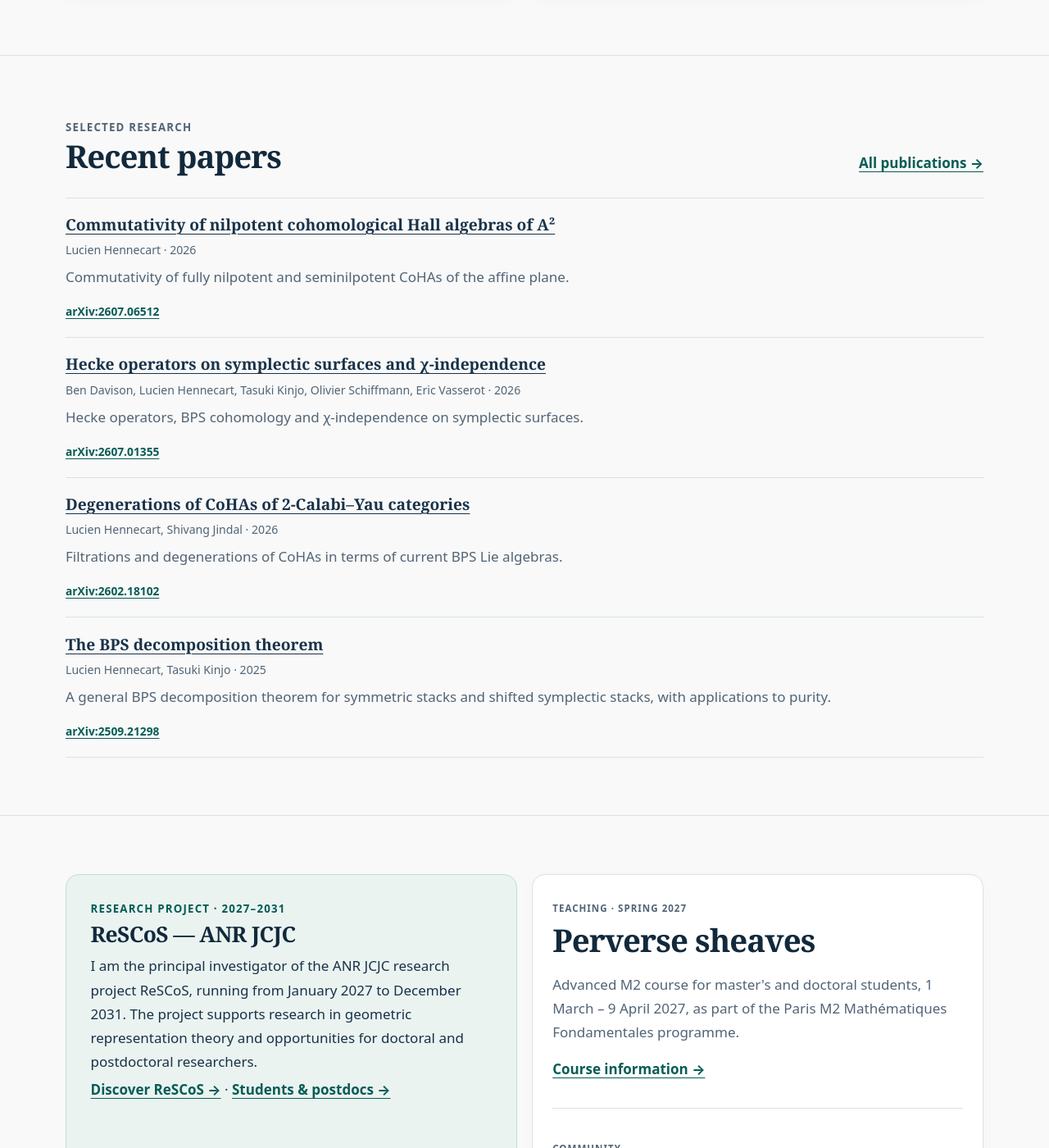
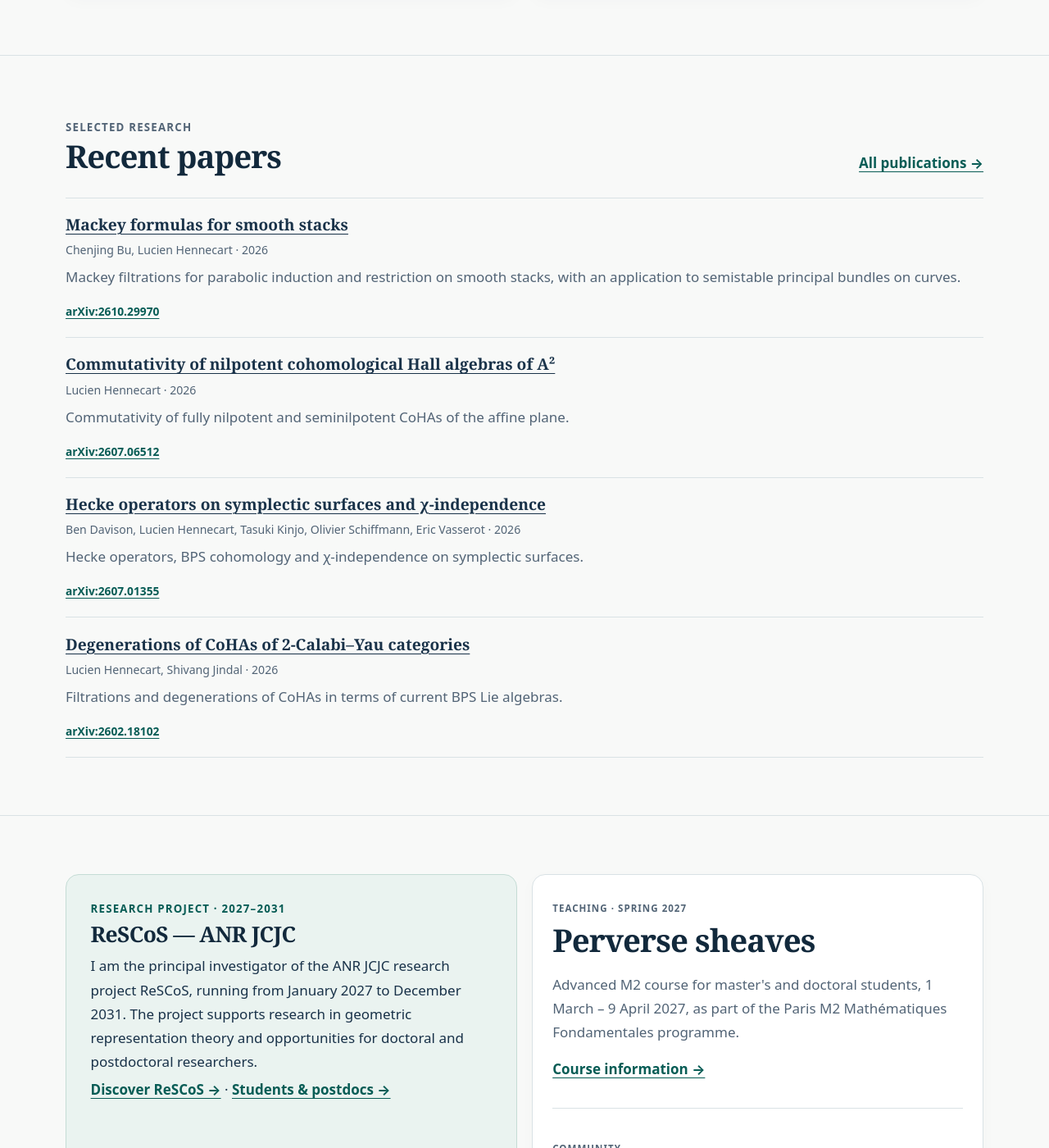
Before and after one commit to hennlu/hennlu.github.io, a Jekyll site: the page built from index.html, in a window 1280 px wide and 1400 px high, scrolled down 1406 px. Shown: the whole window at 82% size. Built offline with Jekyll 4.4.1, drawn with Linux system fonts in a browser that asks for light colours.

Commit message:
Add Bu–Hennecart preprint Mackey formulas for smooth stacks (arXiv:2610.29970)

```diff
--- a/_data/publications.json
+++ b/_data/publications.json
@@ -1,4 +1,11 @@
 [
+  {
+    "id": "2610.29970",
+    "year": 2026,
+    "title": "Mackey formulas for smooth stacks",
+    "authors": "Chenjing Bu, Lucien Hennecart",
+    "summary": "Mackey filtrations for parabolic induction and restriction on smooth stacks, with an application to semistable principal bundles on curves."
+  },
   {
     "id": "2607.06512",
     "year": 2026,
```
